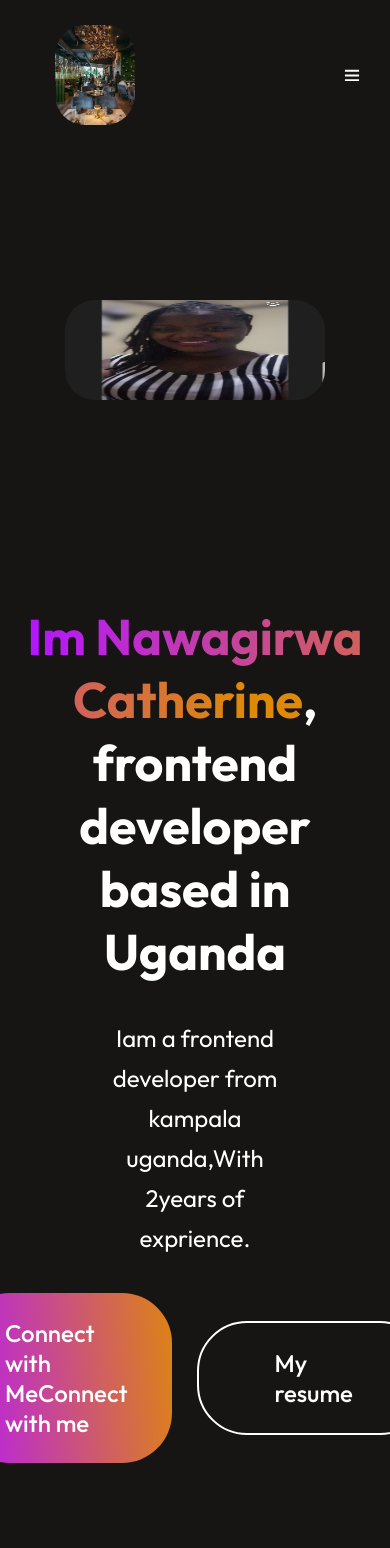
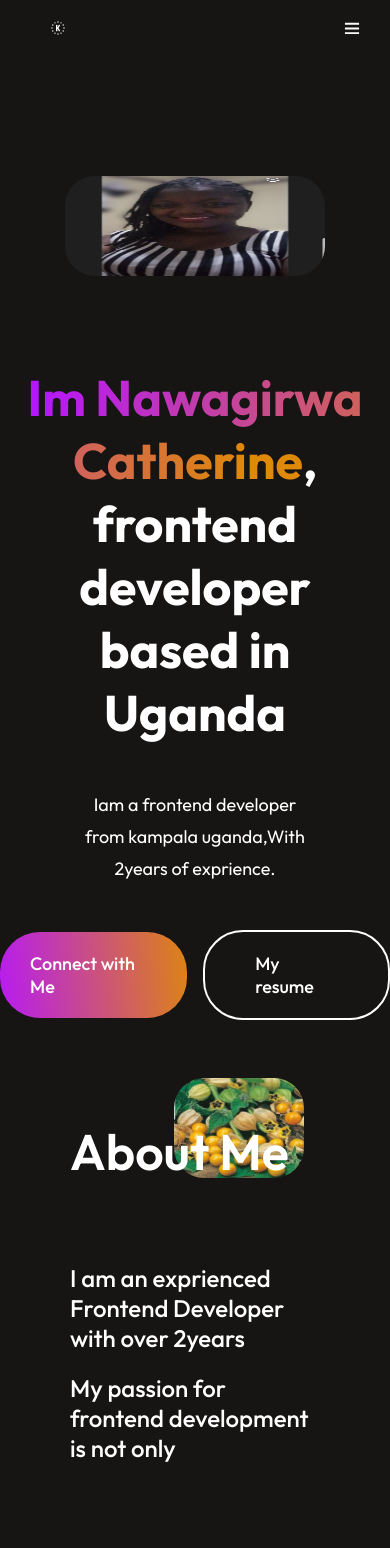
Before and after one commit to nawagirwacatherine/PORTIFOLIO3, a React (Vite) app in the folder real portifolio/: page / in a window 390 px wide. Shown: the top 1548 px of the page. Built offline with nearby package versions, Linux system fonts and the light colour scheme.

Commit message:
remove the image from the links also use react icon for the logo

```diff
--- a/real portifolio/src/components/About/About.css
+++ b/real portifolio/src/components/About/About.css
@@ -105,3 +105,27 @@ transition: 0.5s;
     transform: scale(1.12);
     transition: 0.5s;
 }
+
+@media (max-width:768px){
+    .about{
+        gap: 80px;
+        margin: 50px 70px;
+        align-items: start;
+    }
+
+    .about-title h1{
+        font-size: 50px;
+        padding: 0;
+    }
+
+    .about-title img {
+        width: 130px;
+        right:-20px ;
+    }
+    .about-sections{
+        flex-direction: column;
+    }
+    .about-left{
+        display: none;
+    }
+}
--- a/real portifolio/src/components/Hero/Hero.css
+++ b/real portifolio/src/components/Hero/Hero.css
@@ -62,7 +62,7 @@
 
 @media(max-width:768px){
     .hero img{
-        margin-bottom: 120px;
+        margin-top: 120px;
         width: 260px;
     }
 
@@ -72,4 +72,28 @@
         font-size: 50px;
     }
 
+    .hero p{
+        width: 60%;
+        font-size: 18px;
+        line-height: 32px;
+        margin: 10px 0px;
+    }
+
+    .hero-action{
+        gap: 16px;
+        font-size: 18px;
+        font-weight: 500;
+        margin-bottom: 50px;
+    }
+
+    .hero-connect{
+        padding: 20px 30px;
+        border-radius: 40px;
+    }
+
+    .hero-resume {
+      padding: 20px 50px;
+      border-radius: 40px;
+    }
+
 }
--- a/real portifolio/src/components/Hero/Hero.jsx
+++ b/real portifolio/src/components/Hero/Hero.jsx
@@ -13,7 +13,6 @@ const Hero = () => {
         <div  className='hero-action'>
 
         <div  className='hero-connect'><AnchorLink className='anchor-link' offset={50} href='#contact'>Connect with Me</AnchorLink>
-            Connect with me
             </div>
 
             <div  className='hero-resume'>
--- a/real portifolio/src/components/Navbar/Navbar.jsx
+++ b/real portifolio/src/components/Navbar/Navbar.jsx
@@ -4,12 +4,12 @@ import AnchorLink from "react-anchor-link-smooth-scroll";
 import '../Navbar.css'
 import { TfiMenu } from "react-icons/tfi";
 import { RiCloseLine } from "react-icons/ri";
-import restaurant1 from '../../images/restaurant1.jpeg'
-import restaurant3 from '../../images/restaurant3.jpg'
+import { TbCircleDottedLetterK } from "react-icons/tb";
+
 
 const Navbar = () => {
 
-  const[menu, setMenu] = useState("home");
+
   const menuRef = useRef();
 
   const openMenu = () => {
@@ -21,15 +21,15 @@ const Navbar = () => {
   }
   return (
     <div className='navbar'>
-        < img src={restaurant1} alt="" className='logo'/>
+        <TbCircleDottedLetterK />
         <TfiMenu onClick={openMenu} className='nav-mob-open' />
         <ul ref={menuRef} className='nav-menu'>
         <RiCloseLine onClick={closeMenu}  className='nav-mob-close'/>
-            <li><AnchorLink className='anchor-link'  href='#home'><p onClick={() =>setMenu("home")}>Home</p></AnchorLink>{menu==="home"?<img src={restaurant3}  alt=''  className='logo'/>:<></>} </li>
-            <li><AnchorLink className='anchor-link' offset={50} href='#about'><p onClick={() =>setMenu("about")}>About Me</p></AnchorLink>{menu==="about"?<img src={restaurant3}  alt='' className='logo'/>:<></>}</li>
-            <li><AnchorLink className='anchor-link' offset={50} href='#services'><p  onClick={() =>setMenu("services")}>Services</p></AnchorLink>{menu==="services"?<img src={restaurant3}  alt='' className='logo'/>:<></>}</li>
-            <li><AnchorLink className='anchor-link' offset={50} href='#work'><p  onClick={() =>setMenu("portifolio")}>Portifolio</p></AnchorLink>{menu==="portifolio"?<img src={restaurant3}  alt='' className='logo'/>:<></>}</li>
-            <li><AnchorLink className='anchor-link' offset={50} href='#contact'><p  onClick={() =>setMenu("contact")}>Contact</p></AnchorLink>{menu==="contact"?<img src={restaurant3}  alt='' className='logo'/>:<></>}</li>
+            <li><AnchorLink className='anchor-link'  href='#home'><p >Home</p></AnchorLink></li>
+            <li><AnchorLink className='anchor-link' offset={50} href='#about'><p>About Me</p></AnchorLink></li>
+            <li><AnchorLink className='anchor-link' offset={50} href='#services'><p>Services</p></AnchorLink></li>
+            <li><AnchorLink className='anchor-link' offset={50} href='#work'><p>Portifolio</p></AnchorLink></li>
+            <li><AnchorLink className='anchor-link' offset={50} href='#contact'><p>Contact</p></AnchorLink></li>
         </ul>
 
         <div className='nav-connect'><AnchorLink className='anchor-link' offset={50} href='#contact'>Connect with Me</AnchorLink></div>
```
